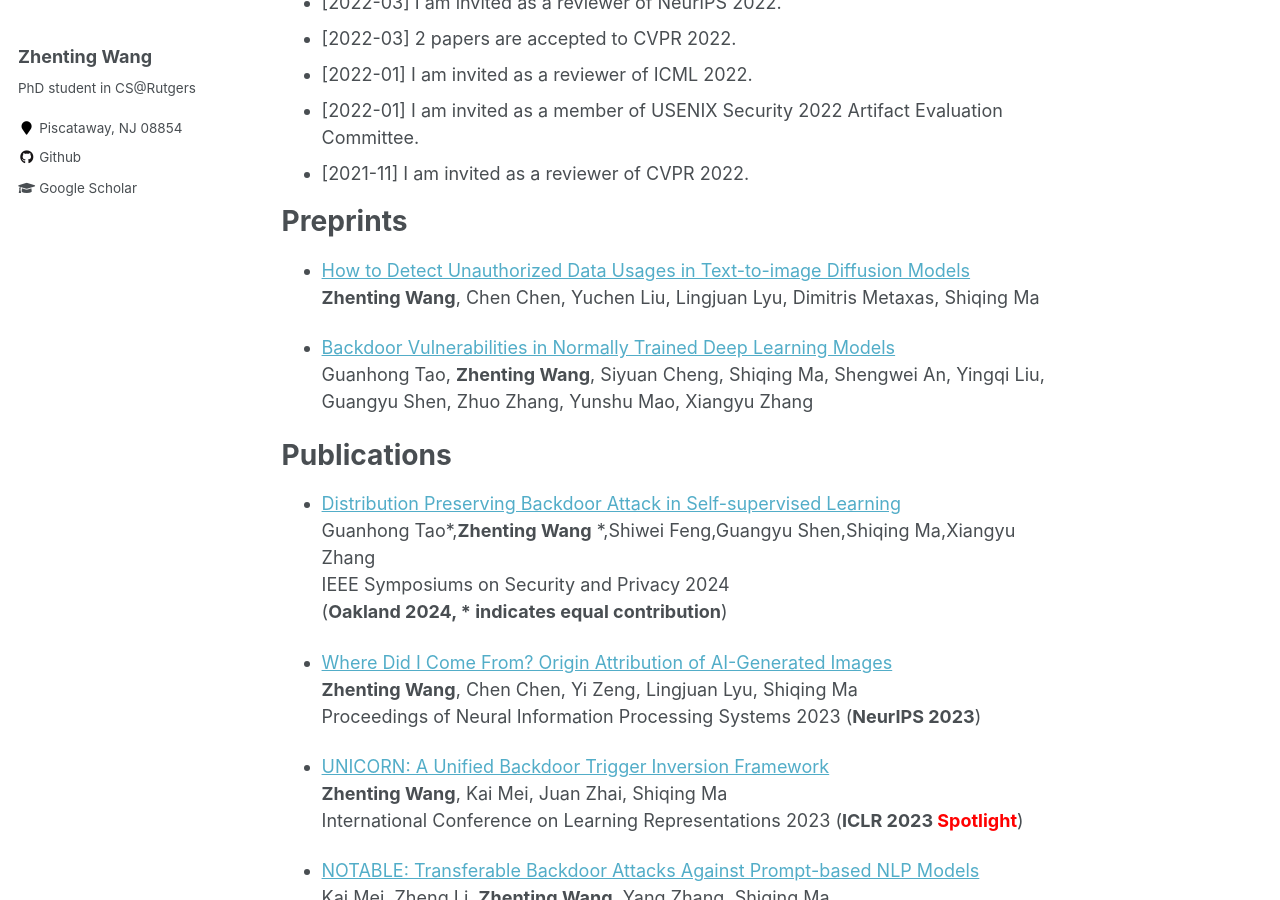
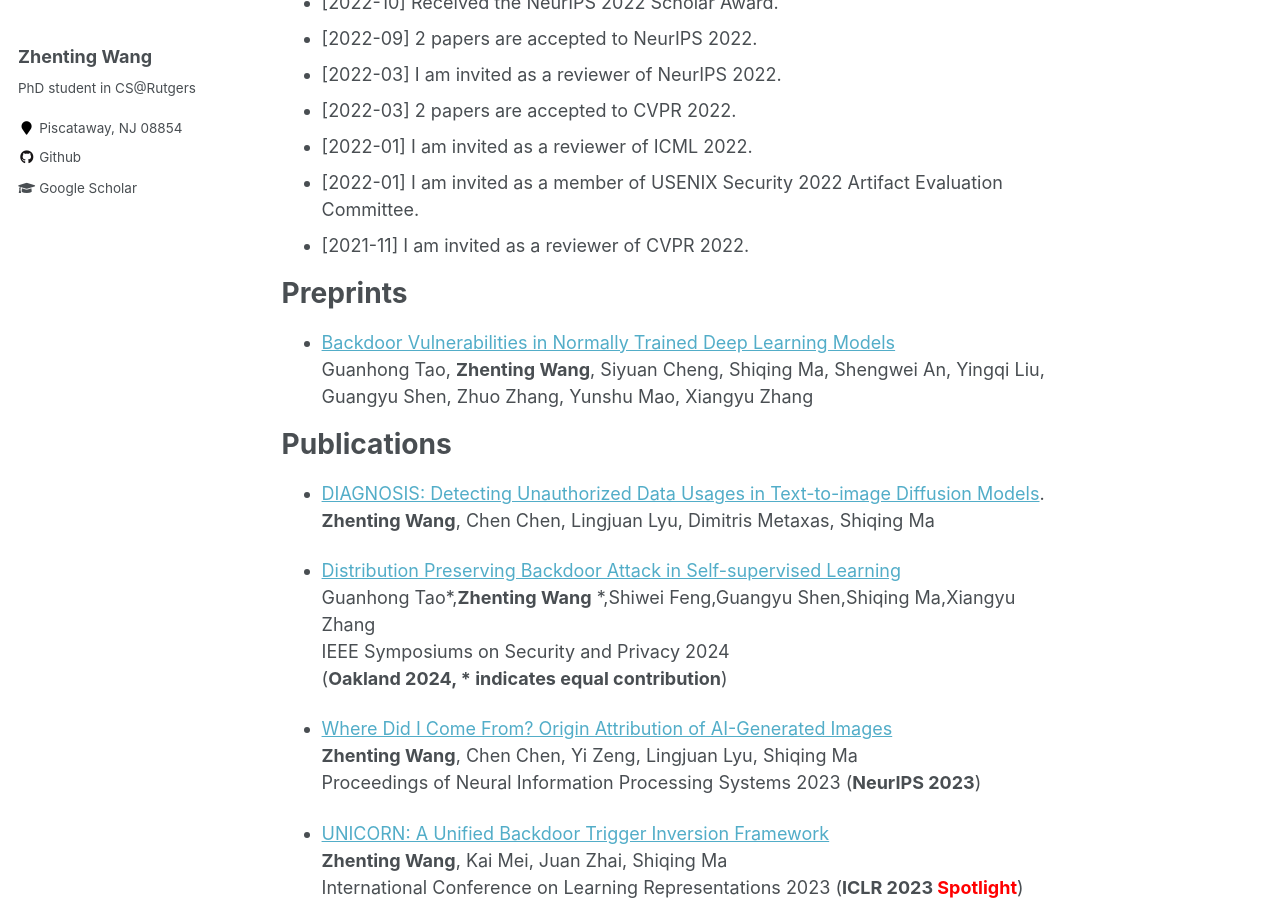
Before and after one commit to ZhentingWang/zhentingwang.github.io, a Jekyll site: the page built from _pages/about.md, in a window 1280 px wide and 900 px high, scrolled down 1195 px. Built offline with Jekyll 4.4.1, drawn with Linux system fonts in a browser that asks for light colours; some of the changed text lies outside the part shown.

Commit message:
Update about.md

```diff
--- a/_pages/about.md
+++ b/_pages/about.md
@@ -44,15 +46,15 @@ News
 Preprints
 ======
 
-* [How to Detect Unauthorized Data Usages in Text-to-image Diffusion Models](https://arxiv.org/abs/2307.03108)
-**Zhenting Wang**, Chen Chen, Yuchen Liu, Lingjuan Lyu, Dimitris Metaxas, Shiqing Ma
-
 * [Backdoor Vulnerabilities in Normally Trained Deep Learning Models](https://arxiv.org/abs/2211.15929)
 Guanhong Tao, **Zhenting Wang**, Siyuan Cheng, Shiqing Ma, Shengwei An, Yingqi Liu, Guangyu Shen, Zhuo Zhang, Yunshu Mao, Xiangyu Zhang
 
 
 Publications
 ======
+
+* [DIAGNOSIS: Detecting Unauthorized Data Usages in Text-to-image Diffusion Models](https://zhentingwang.github.io/).
+**Zhenting Wang**, Chen Chen, Lingjuan Lyu, Dimitris Metaxas, Shiqing Ma
 
 * [Distribution Preserving Backdoor Attack in Self-supervised Learning](https://zhentingwang.github.io/)
 Guanhong Tao*,**Zhenting Wang** *,Shiwei Feng,Guangyu Shen,Shiqing Ma,Xiangyu Zhang
```
Also changed, not shown: other parts of _pages/about.md (+3 -0 lines).
